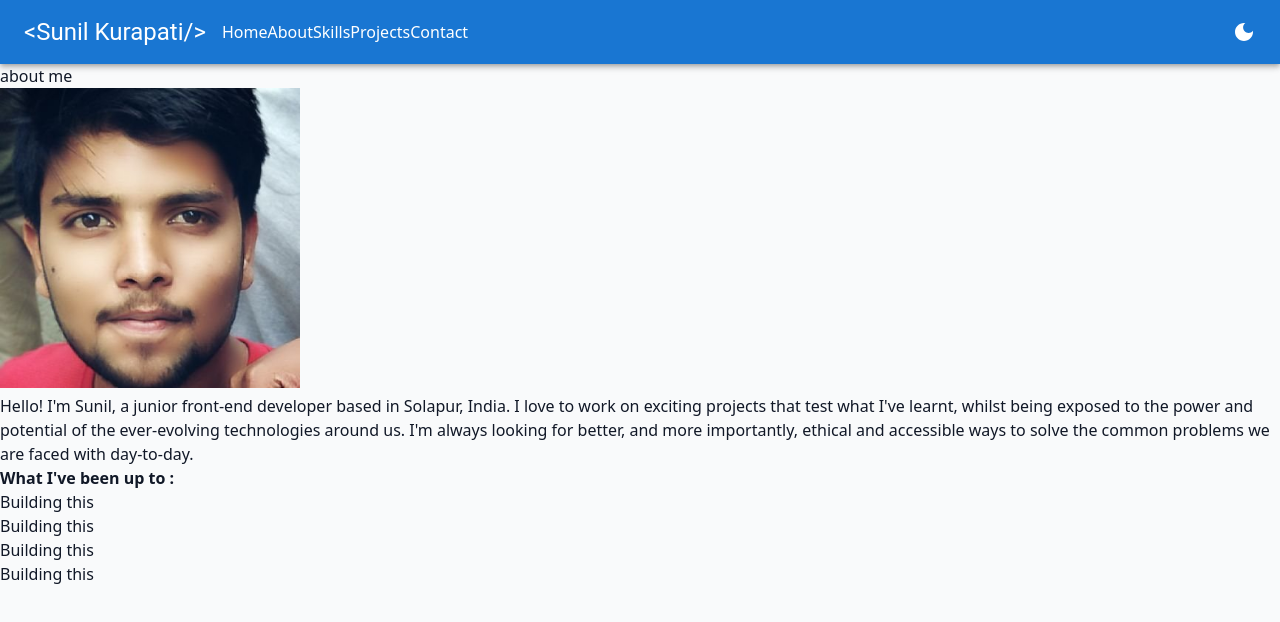
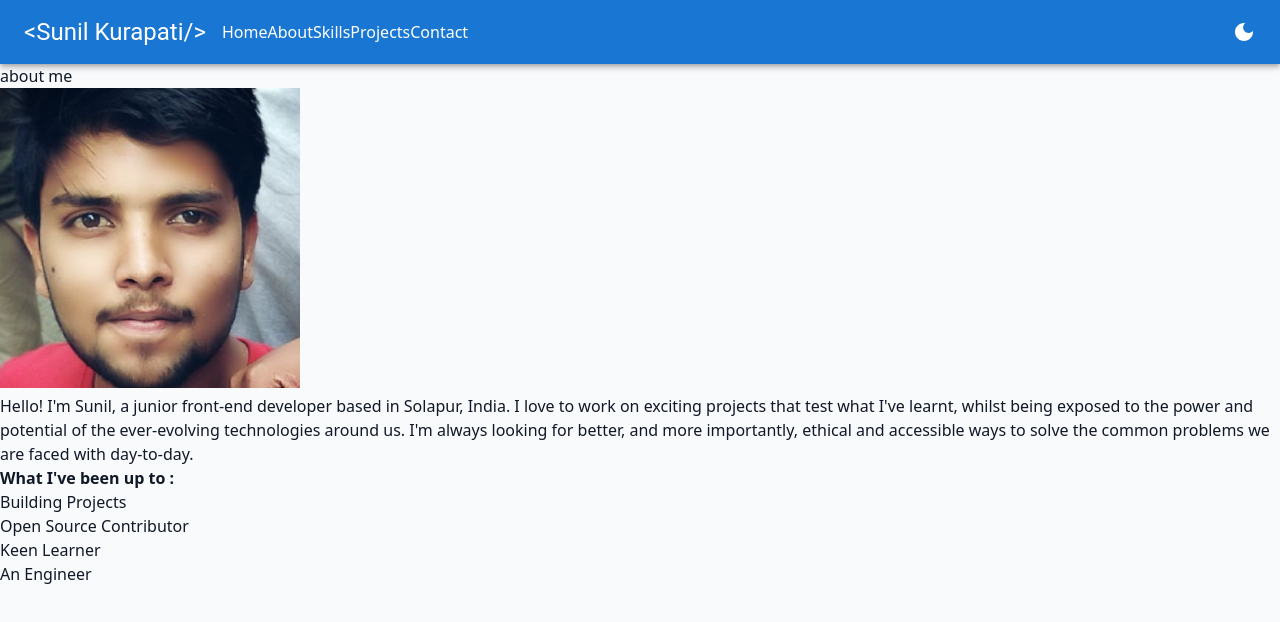
Before and after one commit to Sunil4510/portfolio, a Next.js app: page /About in a window 1280 px wide. Shown: the top 622 px of the page. Built offline with nearby package versions, Linux system fonts and the light colour scheme; a web font is replaced by a local one.

Commit message:
final version done

```diff
--- a/Components/Abouts.jsx
+++ b/Components/Abouts.jsx
@@ -25,10 +25,10 @@ const Abouts = () => {
 
                 <strong className="text-3xl sm:pl-10 text-orange-400">What I've been up to :</strong>
                     <ul className="m-3 ml-8 list-disc sm:pl-10 text-sky-800 font-bold text-xl">
-                        <li><p className="text-indigo-800">Building this</p></li>
-                        <li><p className="text-indigo-800">Building this</p></li>
-                        <li><p className="text-indigo-800">Building this</p></li>
-                        <li><p className="text-indigo-800">Building this</p></li>
+                        <li><p className="text-indigo-800">Building Projects</p></li>
+                        <li><p className="text-indigo-800">Open Source Contributor</p></li>
+                        <li><p className="text-indigo-800">Keen Learner</p></li>
+                        <li><p className="text-indigo-800">An Engineer</p></li>
                     </ul>
             </div>
         </div>
--- a/Components/Contacts.jsx
+++ b/Components/Contacts.jsx
@@ -22,7 +22,7 @@ const Contacts = () => {
 
         <div className="right flex flex-col space-y-10">
             <h1 className="text-5xl">Contact me</h1>
-            <p className="text-xl mt-10 font-Acme opacity-70 sm:h-40 w-full sm:text-lg">I am available on almost every social media. You can message me, I will reply within 24 hours. I can help you with React, Nodejs, and MERN Development.</p>
+            <p className="text-xl mt-10 font-Acme opacity-70 sm:h-40 w-full sm:text-lg">I am available on almost every social media. You can message me, I will reply within 24 hours. I can help you with Reactjs, Nodejs, and MERN Development.</p>
             <div className="social_media p-4 space-x-5 sm:flex sm:p-0 sm:pt-20">
                 <a href="https://github.com/Sunil4510" className="github " target="_blank" rel="noopener noreferrer"><GitHubIcon sx={{ fontSize: 40 }}/></a>
                 <a href="https://www.linkedin.com/in/sunil-kurapati-91198a202/" className="icon-button linkedin" target="_blank" rel="noopener noreferrer"><LinkedInIcon sx={{ fontSize: 40,color:"rgb(0, 153, 255)" }}/></a>
```
